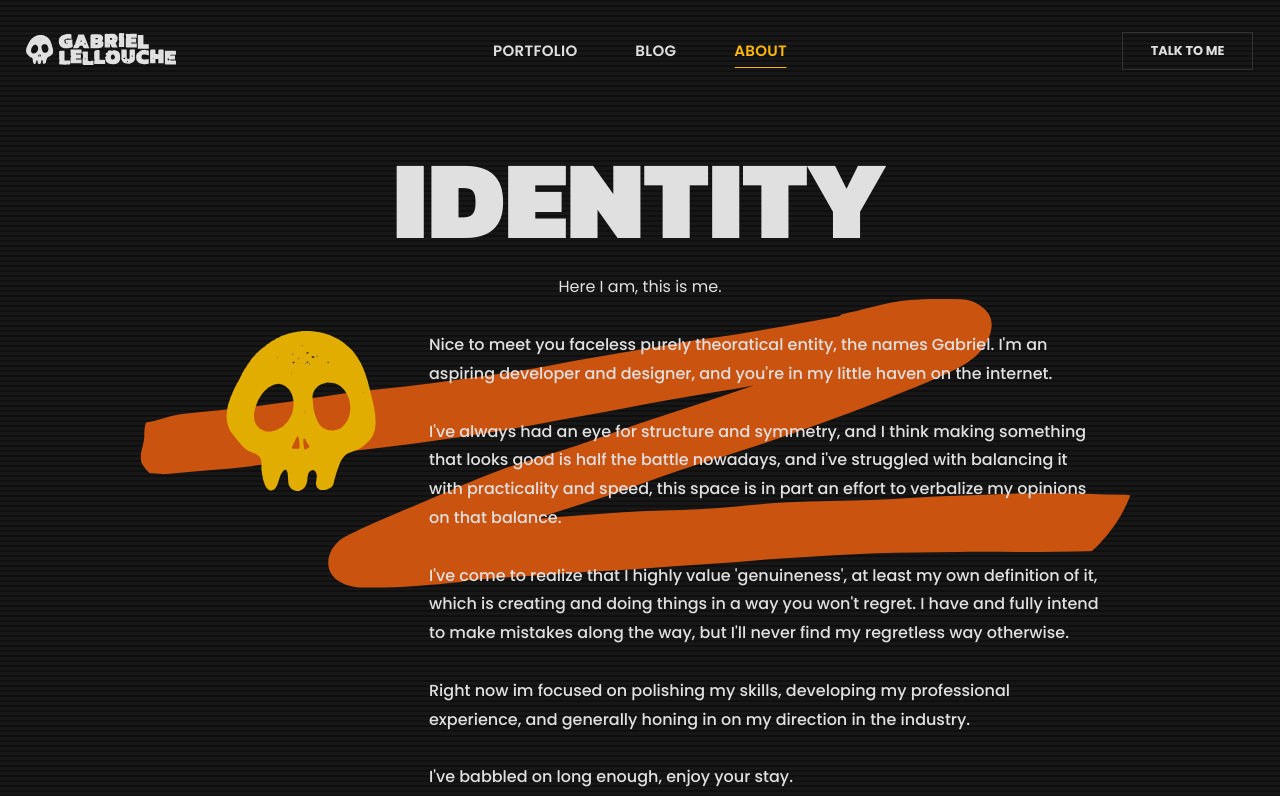
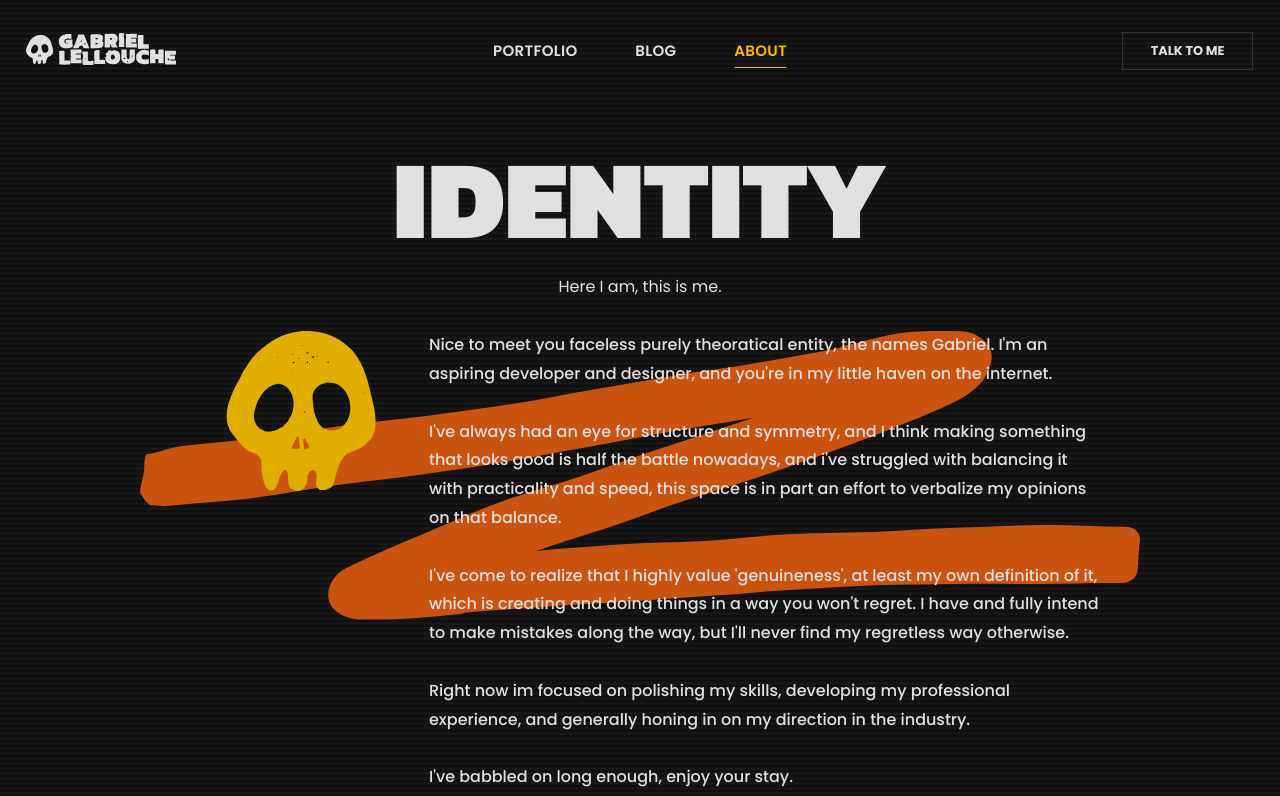
Before and after one commit to Darkryhr/portfolio-renewed, a Next.js app: page /about in a window 1280 px wide. Shown: the top 796 px of the page. Built offline with nearby package versions, Linux system fonts and the light colour scheme.

Commit message:
style fixes

```diff
--- a/styles/About.module.scss
+++ b/styles/About.module.scss
@@ -5,7 +5,7 @@
   flex-direction: column;
   justify-content: center;
   align-items: center;
-
+  overflow-x: hidden;
   width: 100%;
   max-width: 1000px;
   position: relative;
@@ -41,16 +41,13 @@
 
 .background__stroke {
   fill: #ca5310;
-  width: 700px;
-  top: -2rem;
-  border-radius: 999px;
   position: absolute;
   z-index: -1;
   left: 50%;
+  top: 0;
+  width: 100%;
   transform: translateX(-50%);
-  // width: 100%;
   @include v.respond-to('small') {
-    width: 1000px;
   }
 }
 
```
Also changed, not shown: styles/Contact.module.scss (+7 -6 lines).
